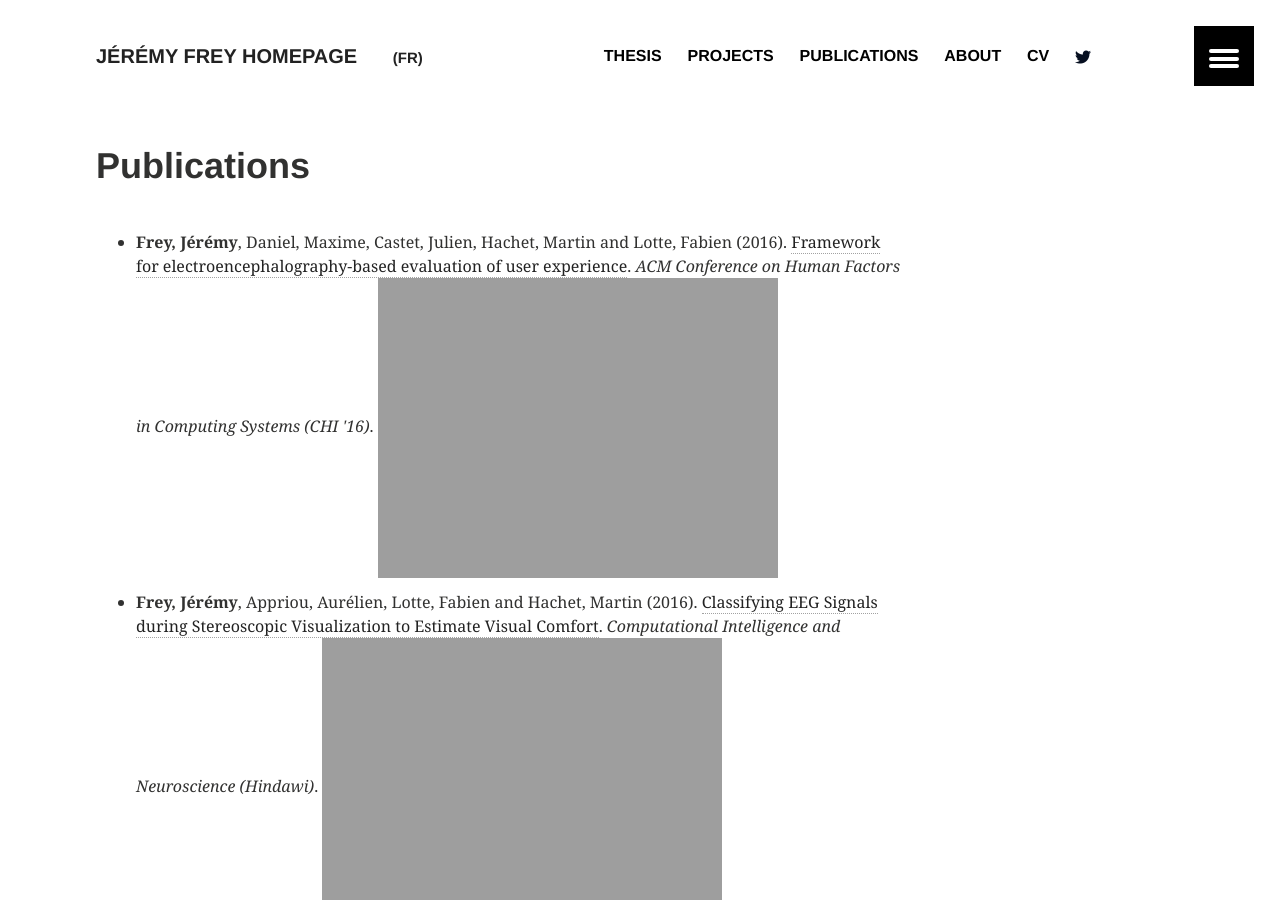
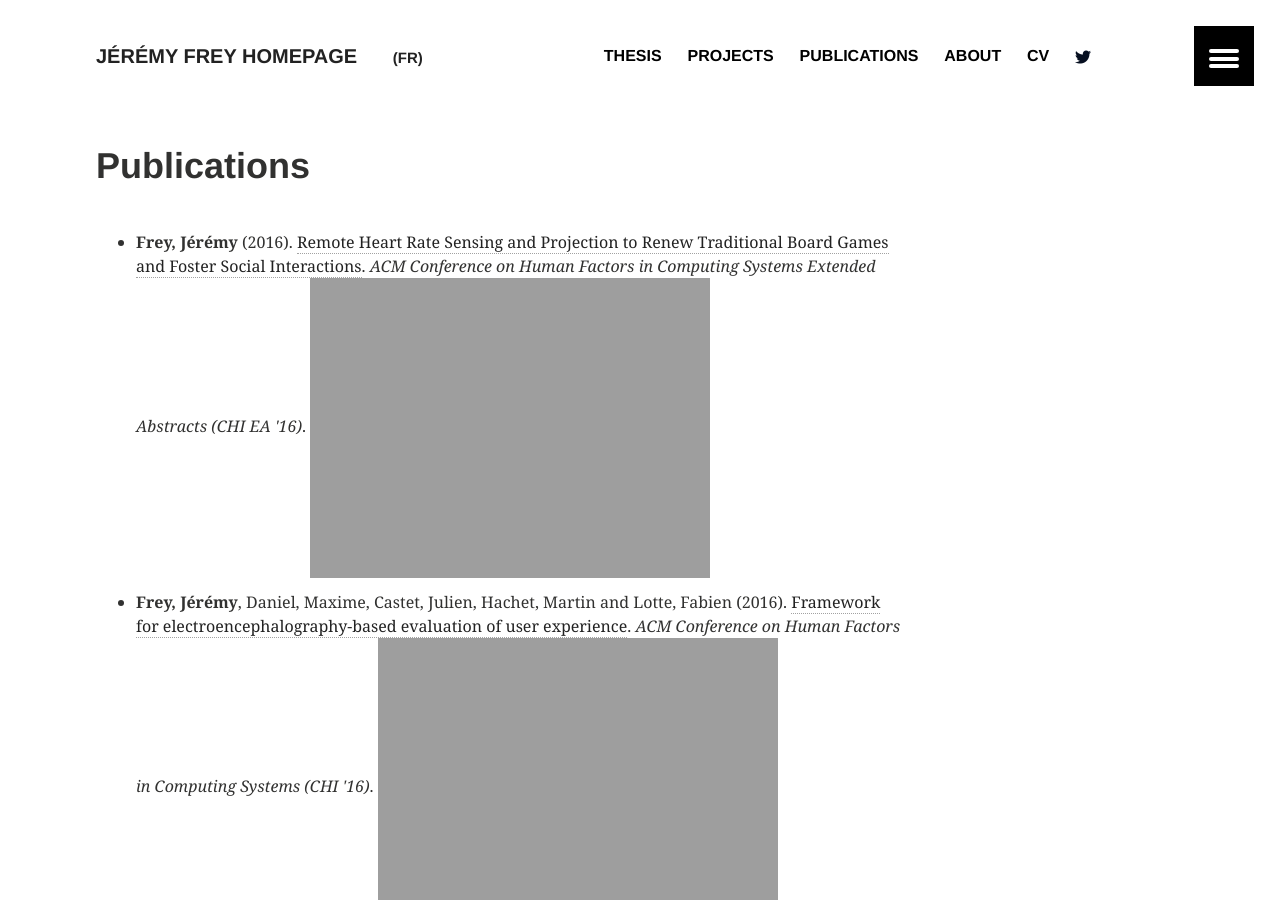
Before and after one commit to jfrey-xx/jfrey-xx.github.io, a Jekyll site: the page built from _pages/publications.md, in a window 1280 px wide and 900 px high. Built offline with Jekyll 4.4.1, drawn with Linux system fonts in a browser that asks for light colours.

Commit message:
update publications

```diff
--- a/_data/publications.yml
+++ b/_data/publications.yml
@@ -259,3 +259,18 @@
   abbreviation: "CHI '16"
   project: "eval"
   pdf-link: "https://hal.inria.fr/hal-01251014/document"
+- URL: https://hal.inria.fr/hal-01273938
+  container-title: "ACM Conference on Human Factors in Computing Systems Extended Abstracts"
+  author:
+  - family: Frey
+    given:
+    - ! "Jérémy"
+    me: true
+  issued:
+    year: 2016
+  year: 2016
+  title: "Remote Heart Rate Sensing and Projection to Renew Traditional Board Games and Foster Social Interactions"
+  type: paper-conference
+  abbreviation: "CHI EA '16"
+  project: "bluff"
+  pdf-link: "https://hal.inria.fr/hal-01273938/document"
```
